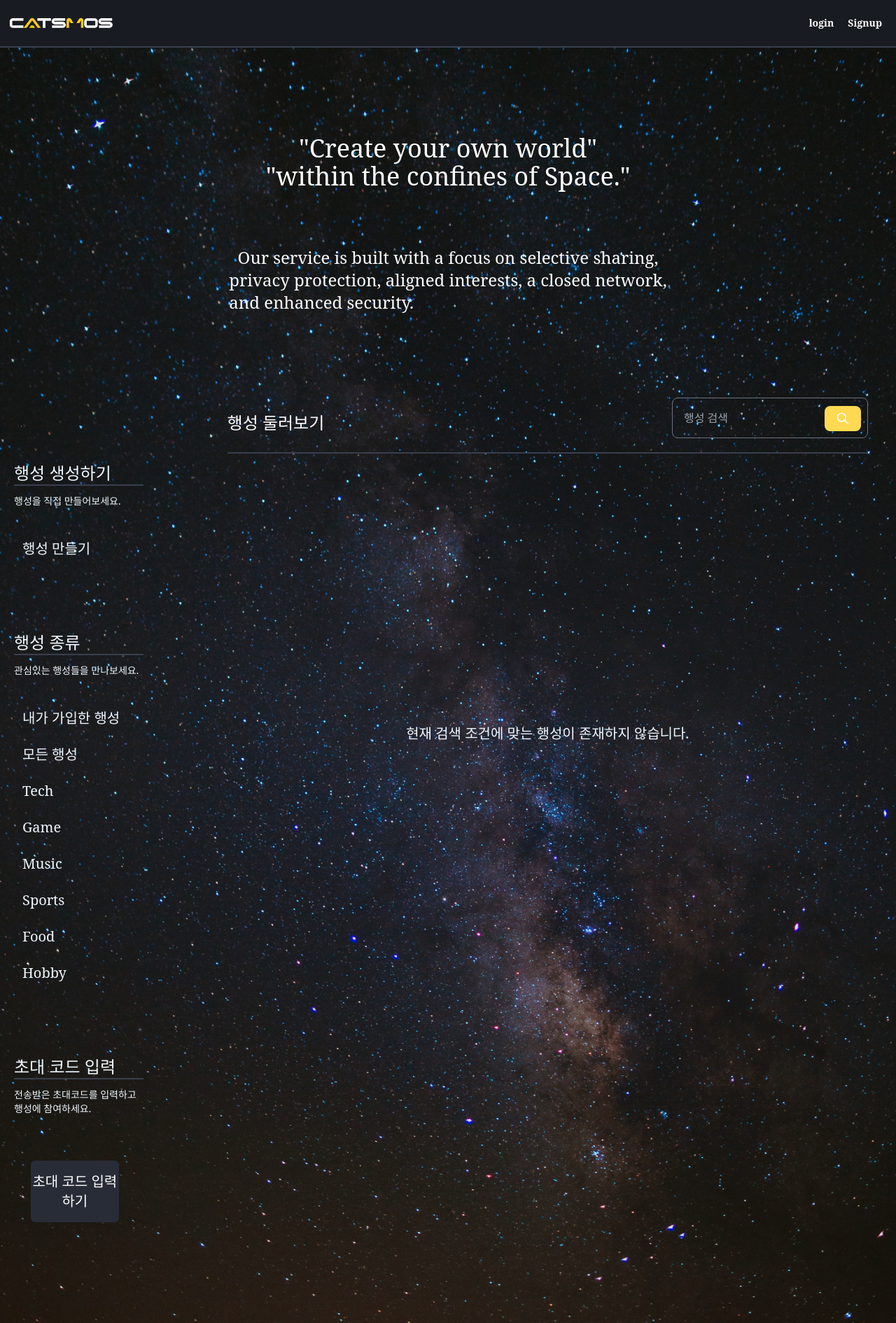
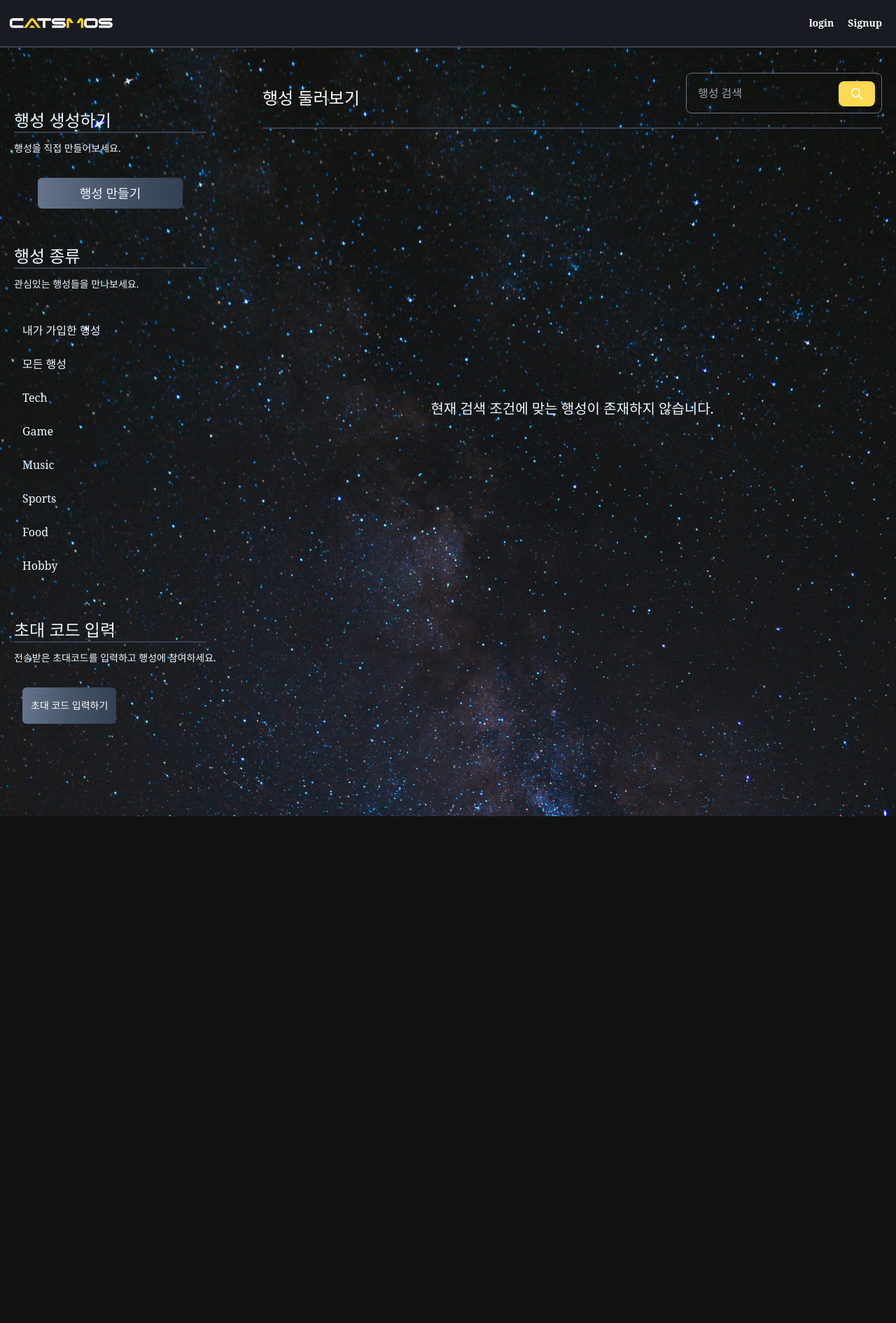
Before and after one commit to kwonjh0825/KDT_FinalProject, a Django app: page /planets/ in a window 1280 px wide. Shown: the whole page at 70% size. After the commit the page ends 1166 px from the top, so only its background shows below. Run offline with Django 3.2, Linux system fonts and the light colour scheme; data that the repository does not hold is empty; some libraries are stand-ins or nearby versions; some web fonts are replaced.

Commit message:
KP-113 update planet_list,search,modal

```diff
--- a/app_planets/templates/planets/planet_list.html
+++ b/app_planets/templates/planets/planet_list.html
@@ -21,19 +21,19 @@
       </div>
     </div>
 
-    <div class="hidden md:flex flex-col">
+    {% comment %} <div class="hidden md:flex flex-col">
       <div class="flex flex-col justify-center items-center pt-32 p-20">
         <p class="text-4xl text-[#ffffff]">"Create your own world"</p>
         <p class="text-4xl text-[#ffffff]">"within the confines of Space."</p>
         <p class="text-2xl text-[#ffffff] mt-20">Our service is built with a focus on selective sharing,</p>
         <p class="text-2xl text-[#ffffff]">privacy protection, aligned interests, a closed network,<br> and enhanced security.</p>
       </div>
-    </div>
+    </div> {% endcomment %}
 
     <div class="mb-auto" style="overflow-y: auto;">
       <!-- Main modal -->
       <div id="defaultModal2" tabindex="-1" aria-hidden="true" class="fixed top-0 left-0 right-0 z-50 hidden w-full p-4 overflow-x-hidden overflow-y-auto md:inset-0 h-[calc(100%-1rem)] max-h-full">
-        <div class="relative w-full max-w-2xl max-h-full">
+        <div class="relative w-full max-w-md max-h-full">
           <!-- Modal content -->
           <div class="relative bg-[#282c37] rounded-lg shadow">
             <!-- Modal header -->
@@ -58,7 +58,7 @@
                   <p id="errorText" class="hidden">Invitation code is invalid.</p>
 
                   <button type="submit" class="button-invite bg-[#bcbdbf] mx-auto mt-10" style="text-align: center;">
-                    <p>입력하기</p>
+                  입력하기
                   </button>
                 </div>
               </form>
@@ -70,66 +70,65 @@
 
 
     <!-- 좌측 사이드바 -->
-    <div class="flex justify-center flex-row mt-10 me-10">
-      <div class="hidden md:block md:w-1/4 pe-10 me-10 pt-20 ps-5">
-
+    <div class="flex justify-center flex-row mt-10 me-5">
+      <div class="hidden md:block md:w-1/4 pe-5 me-5 pt-10 ps-5 whitespace-nowrap">
         <p class="text-2xl border-b-2 border-[#393f4f] pt-3 mb-3">행성 생성하기</p>
         <p class="text-sm pb-3 mb-5">행성을 직접 만들어보세요.</p>
-        <div class="p-3 rounded-md hover:bg-[#ffd951]" id="planet-list-button">
-          <a class="text-x" href="{% url 'planets:planet_create' %}">
-            <p class="text-xl">행성 만들기</p>
+        <div class="w-3/4 mx-auto p-2 rounded-md bg-gradient-to-r from-slate-500 via-slate-600 to-slate-700 hover:bg-gradient-to-br focus:ring-4 focus:outline-none focus:ring-slate-800 text-center" id="planet-list-button">
+          <a class="" href="{% url 'planets:planet_create' %}">
+            <p class="text-lg ">행성 만들기</p>
           </a>
         </div>
 
-        <p class="text-2xl border-b-2 border-[#393f4f] mt-20 pt-3 mb-3">행성 종류</p>
+        <p class="text-2xl border-b-2 border-[#393f4f] mt-10 pt-3 mb-3">행성 종류</p>
         <p class="text-sm pb-3 mb-5">관심있는 행성들을 만나보세요.</p>
-        <div class="p-3 rounded-md hover:bg-[#ffd951]">
-          <a class="text-x" href="{% url 'planets:my_planet_filter'%}">
-            <p class="text-xl">내가 가입한 행성</p>
+        <div class="p-3 hover:text-yellow-400 hover:border-b hover:border-yellow-400">
+          <a class="" href="{% url 'planets:my_planet_filter'%}">
+            <p class="">내가 가입한 행성</p>
           </a>
         </div>
-        <div class="p-3 rounded-md hover:bg-[#ffd951]">
-          <a class="text-x" href="{% url 'planets:planet_list' %}">
-            <p class="text-xl">모든 행성</p>
+        <div class="p-3 hover:text-yellow-400 hover:border-b hover:border-yellow-400">
+          <a class="" href="{% url 'planets:planet_list' %}">
+            <p class="">모든 행성</p>
           </a>
         </div>
-        <div class="p-3 rounded-md hover:bg-[#ffd951]" id="tech-button">
-          <a class="text-xl" href="{% url 'planets:filter' 'Tech'%}">
-            <p class="text-xl">Tech</p>
+        <div class="p-3 hover:text-yellow-400 hover:border-b hover:border-yellow-400" id="tech-button">
+          <a class="" href="{% url 'planets:filter' 'Tech'%}">
+            <p class="">Tech</p>
           </a>
         </div>
-        <div class="p-3 rounded-md hover:bg-[#ffd951]" id="game-button">
-          <a class="text-xl" href="{% url 'planets:filter' 'Game'%}">
-            <p class="text-xl">Game</p>
+        <div class="p-3 hover:text-yellow-400 hover:border-b hover:border-yellow-400" id="game-button">
+          <a class="" href="{% url 'planets:filter' 'Game'%}">
+            <p class="">Game</p>
           </a>
         </div>
-        <div class="p-3 rounded-md hover:bg-[#ffd951]" id="music-button">
-          <a class="text-xl" href="{% url 'planets:filter' 'Music'%}">
-            <p class="text-xl">Music</p>
+        <div class="p-3 hover:text-yellow-400 hover:border-b hover:border-yellow-400" id="music-button">
+          <a class="" href="{% url 'planets:filter' 'Music'%}">
+            <p class="">Music</p>
           </a>
         </div>
-        <div class="p-3 rounded-md hover:bg-[#ffd951]" id="sports-button">
-          <a class="text-xl" href="{% url 'planets:filter' 'Sports'%}">
-            <p class="text-xl">Sports</p>
+        <div class="p-3 hover:text-yellow-400 hover:border-b hover:border-yellow-400" id="sports-button">
+          <a class="" href="{% url 'planets:filter' 'Sports'%}">
+            <p class="">Sports</p>
           </a>
         </div>
-        <div class="p-3 rounded-md hover:bg-[#ffd951]" id="food-button">
-          <a class="text-xl" href="{% url 'planets:filter' 'Food'%}">
-            <p class="text-xl">Food</p>
+        <div class="p-3 hover:text-yellow-400 hover:border-b hover:border-yellow-400" id="food-button">
+          <a class="" href="{% url 'planets:filter' 'Food'%}">
+            <p class="">Food</p>
           </a>
         </div>
-        <div class="p-3 rounded-md hover:bg-[#ffd951]" id="hobby-button">
-          <a class="text-xl" href="{% url 'planets:filter' 'Hobby'%}">
-            <p class="text-xl">Hobby</p>
+        <div class="p-3 hover:text-yellow-400 hover:border-b hover:border-yellow-400" id="hobby-button">
+          <a class="" href="{% url 'planets:filter' 'Hobby'%}">
+            <p class="">Hobby</p>
           </a>
         </div>
 
-        <p class="text-2xl mt-20 border-b-2 border-[#393f4f] pt-3 mb-3">초대 코드 입력</p>
-        <p class="text-sm mb-5">전송받은 초대코드를 입력하고 행성에 참여하세요.</p>
-        <div class="p-3 rounded-md">
+        <p class="text-2xl mt-10 border-b-2 border-[#393f4f] pt-3 mb-3">초대 코드 입력</p>
+        <p class="text-sm mb-5 lg:mb-0">전송받은 초대코드를<br class="lg:hidden"> 입력하고 행성에 참여하세요.</p>
+        <div class="rounded-md">
           <div class="p-3">
-            <button id="modalButton" data-modal-target="defaultModal2" data-modal-toggle="defaultModal2" class="block text-white bg-[#282c37] hover:bg-[#ffd951] rounded-md text-base w-[92%] py-4 my-5 text-center" type="button">
-              <p class="text-xl">초대 코드 입력하기</p>
+            <button id="modalButton" data-modal-target="defaultModal2" data-modal-toggle="defaultModal2" class="block text-white bg-gradient-to-r from-slate-500 via-slate-600 to-slate-700 hover:bg-gradient-to-br focus:ring-4 focus:outline-none focus:ring-slate-800 rounded-md text-base px-3 py-4 my-5 text-center" type="button">
+              <p class="text-sm">초대 코드 입력하기</p>
             </button>
           </div>
         </div>
@@ -142,7 +141,7 @@
         <div class="md:hidden flex flex-col justify-between border-b-2 border-[#393f4f]">
 
           <!-- md크기 이하, 좌측 사이드바였던 것 -->
-          <div class="md:hidden mb-10">
+          <div class="md:hidden mb-5">
             <div id="sec1" class="mb-3">
               <div id="accordion-flush" data-accordion="collapse" data-active-classes="text-[#f0f8ff]" data-inactive-classes="text-[#f0f8ff]">
                 <div id="accordion-flush-heading-1">
@@ -160,7 +159,7 @@
               <div id="accordion-flush-body-1" class="hidden" aria-labelledby="accordion-flush-heading-1">
                 <div class="border-b-1 border-[#393f4f]">
                   <p class="text-sm pt-2 pb-3 mb-5">행성을 직접 만들어보세요.</p>
-                  <div class="p-3 rounded-md hover:bg-[#ffd951]" id="planet-list-button">
+                  <div class="w-1/2 mx-auto p-3 rounded-md bg-gradient-to-r from-slate-500 via-slate-600 to-slate-700 hover:bg-gradient-to-br focus:ring-4 focus:outline-none focus:ring-slate-800 text-center" id="planet-list-button">
                     <a class="text-x" href="{% url 'planets:planet_create' %}">
                       <p class="text-xl">행성 만들기</p>
                     </a>
@@ -186,42 +185,42 @@
               <div id="accordion-flush-body-2" class="hidden" aria-labelledby="accordion-flush-heading-1">
                 <div class="border-b-1 border-[#393f4f]">
                   <p class="text-sm pt-2 pb-3 mb-5">관심있는 행성들을 만나보세요.</p>
-                  <div class="p-3 rounded-md hover:bg-[#ffd951]">
+                  <div class="p-3 hover:text-yellow-400 hover:border-b hover:border-yellow-400">
                     <a class="text-x" href="{% url 'planets:my_planet_filter'%}">
                       <p class="text-xl">내가 가입한 행성</p>
                     </a>
                   </div>
-                  <div class="p-3 rounded-md hover:bg-[#ffd951]" id="planet-list-button">
+                  <div class="p-3 hover:text-yellow-400 hover:border-b hover:border-yellow-400" id="planet-list-button">
                     <a class="text-x" href="{% url 'planets:planet_list' %}">
                       <p class="text-xl">모든 행성</p>
                     </a>
                   </div>
-                  <div class="p-3 rounded-md hover:bg-[#ffd951]" id="tech-button">
+                  <div class="p-3 hover:text-yellow-400 hover:border-b hover:border-yellow-400" id="tech-button">
                     <a class="text-xl" href="{% url 'planets:filter' 'Tech'%}">
                       <p class="text-xl">Tech</p>
                     </a>
                   </div>
-                  <div class="p-3 rounded-md hover:bg-[#ffd951]" id="game-button">
+                  <div class="p-3 hover:text-yellow-400 hover:border-b hover:border-yellow-400" id="game-button">
                     <a class="text-xl" href="{% url 'planets:filter' 'Game'%}">
                       <p class="text-xl">Game</p>
                     </a>
                   </div>
-                  <div class="p-3 rounded-md hover:bg-[#ffd951]" id="music-button">
+                  <div class="p-3 hover:text-yellow-400 hover:border-b hover:border-yellow-400" id="music-button">
                     <a class="text-xl" href="{% url 'planets:filter' 'Music'%}">
                       <p class="text-xl">Music</p>
                     </a>
                   </div>
-                  <div class="p-3 rounded-md hover:bg-[#ffd951]" id="sports-button">
+                  <div class="p-3 hover:text-yellow-400 hover:border-b hover:border-yellow-400" id="sports-button">
                     <a class="text-xl" href="{% url 'planets:filter' 'sports'%}">
                       <p class="text-xl">Sports</p>
                     </a>
                   </div>
-                  <div class="p-3 rounded-md hover:bg-[#ffd951]" id="food-button">
+                  <div class="p-3 hover:text-yellow-400 hover:border-b hover:border-yellow-400" id="food-button">
                     <a class="text-xl" href="{% url 'planets:filter' 'Food'%}">
                       <p class="text-xl">Food</p>
                     </a>
                   </div>
-                  <div class="p-3 rounded-md hover:bg-[#ffd951]" id="hobby-button">
+                  <div class="p-3 hover:text-yellow-400 hover:border-b hover:border-yellow-400" id="hobby-button">
                     <a class="text-xl" href="{% url 'planets:filter' 'Hobby'%}">
                       <p class="text-xl">Hobby</p>
                     </a>
@@ -247,9 +246,9 @@
               <div id="accordion-flush-body-3" class="hidden" aria-labelledby="accordion-flush-heading-3">
                 <div class="border-b-1 border-[#393f4f]">
                   <p class="text-sm pt-2 pb-3 mb-5">전송받은 초대코드를 입력하고 행성에 참여하세요.</p>
-                  <div class="p-3">
-                    <button data-modal-target="defaultModal2" data-modal-toggle="defaultModal2" class="block text-white bg-[#282c37] hover:bg-[#ffd951] rounded-md text-base w-[92%] py-4 my-5 text-center" type="button">
-                      <p class="text-base">초대 코드 입력하기</p>
+                  <div class="px-3">
+                    <button data-modal-target="defaultModal2" data-modal-toggle="defaultModal2" class="block bg-gradient-to-r from-slate-500 via-slate-600 to-slate-700 hover:bg-gradient-to-br focus:ring-4 focus:outline-none focus:ring-slate-800 rounded-md mx-auto w-1/2 py-4 my-5 text-center" type="button">
+                      <p class="text-xl">초대 코드 입력하기</p>
                     </button>
                   </div>
                 </div>
```
Also changed, not shown: app_accounts/templates/accounts/planet_profile.html (+30 -8 lines), templates/base_index.html (+8 -2 lines).
